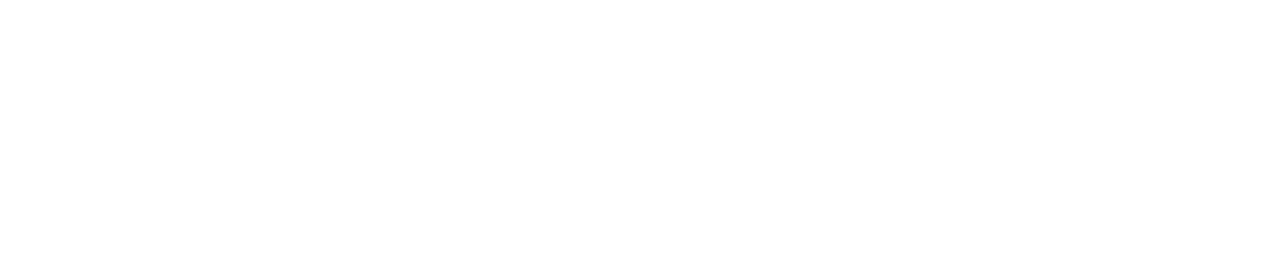
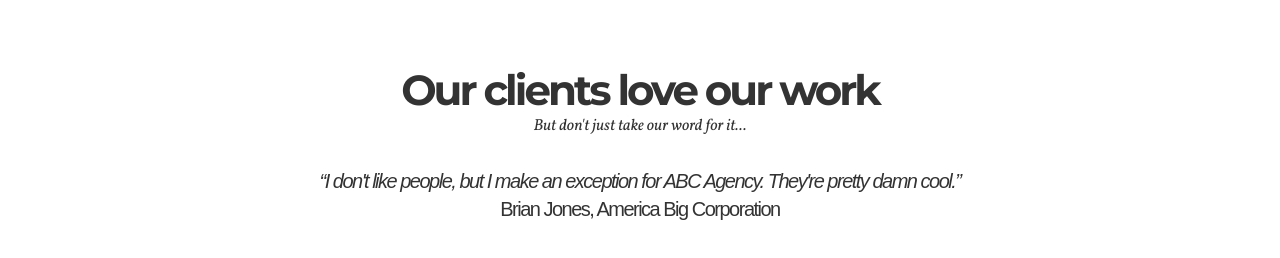
Before and after one commit to edavetisyan/creative-agecy-template-clone, a React (Create React App) app: page / in a window 1280 px wide. Shown: the part 3317-3575 px from the top of the page. Before the commit the page ends 3282 px from the top, so only its background shows below. Built offline with nearby package versions, Linux system fonts and the light colour scheme.

Commit message:
feat: Quotes section

```diff
--- a/src/App.js
+++ b/src/App.js
@@ -1,15 +1,17 @@
 import "./App.css";
 import Header from "./Components/HeaderSection/Header/Header";
-import About from "./Components/AboutSection/About/About"
+import About from "./Components/AboutSection/About/About";
 import BreakNumbers from "./Components/NumbersSection/BreakNumbers";
 import Services from "./Components/ServicesSection/Services/Services";
+import Quotes from "./Components/QuotesSection/Quotes/Quotes";
 function App() {
   return (
     <div className="App">
       <Header />
-      <About/>
-      <BreakNumbers/>
-      <Services/>
+      <About />
+      <BreakNumbers />
+      <Services />
+      <Quotes />
     </div>
   );
 }
--- a/src/Components/HeaderSection/Slider/Slider.js
+++ b/src/Components/HeaderSection/Slider/Slider.js
@@ -43,7 +43,7 @@
     return () => {
       resetTimeout();
     };
-  }, [state]);
+  }, [state, imgArray.length]);
 
   // next slide function
   function nextSlide() {
--- /dev/null
+++ b/src/Components/QuotesSection/Quotes/Quotes.css
@@ -0,0 +1,30 @@
+.Quotes {
+  padding: 100px 20px;
+  text-align: center;
+}
+
+.Quotes .quoteText {
+  font-family: "Source Sans Pro", sans-serif;
+  color: #333;
+  font-size: 20px;
+  line-height: 28px;
+  letter-spacing: -1.5px;
+  opacity: 0;
+  -webkit-transition: all 600ms ease;
+  transition: all 600ms ease;
+}
+
+.Quotes .quoteText[data-active="active"] {
+  opacity: 1;
+}
+
+.Quotes p {
+  margin-bottom: 5px;
+  font-family: "Source Sans Pro", sans-serif;
+  color: #5c5c5c;
+  font-size: 15px;
+  line-height: 22px;
+  font-weight: 400;
+  letter-spacing: -0.5px;
+}
+/*# sourceMappingURL=Quotes.css.map */
--- /dev/null
+++ b/src/Components/QuotesSection/Quotes/Quotes.js
@@ -0,0 +1,49 @@
+import React, { useEffect, useRef, useState } from "react";
+import TitleSection from "../TitleSection/TitleSection";
+import "./Quotes.css";
+function Quotes() {
+  const [curnum, setCurnum] = useState(0);
+  const quote = [
+    {
+      em: "“ABC Agency our the best. Not only did they deliver my work on time, they even walked my dog when I was out of town”",
+      par: "A Smith - Neighbour",
+    },
+    {
+      em: "“I don't like people, but I make an exception for ABC Agency. They're pretty damn cool.”",
+      par: "Brian Jones,  America Big Corporation",
+    },
+  ];
+
+  const timeoutRef = useRef(null);
+  const delay = 5500;
+  function resetTimeout() {
+    if (timeoutRef.current) {
+      clearTimeout(timeoutRef.current);
+    }
+  }
+
+  useEffect(() => {
+    resetTimeout();
+    timeoutRef.current = setTimeout(
+      () => setCurnum((prev) => (prev < quote.length - 1 ? prev + 1 : 0)),
+      delay
+    );
+    return () => {
+      resetTimeout();
+    };
+
+  }, [curnum, quote.length]);
+
+  return (
+    <div className="Quotes">
+      <TitleSection />
+      <p className="quoteText" data-active="active">
+        <em>{quote[curnum].em}</em>
+        <br />
+        {quote[curnum].par}
+      </p>
+    </div>
+  );
+}
+
+export default Quotes;
--- /dev/null
+++ b/src/Components/QuotesSection/Quotes/Quotes.scss
@@ -0,0 +1,24 @@
+.Quotes {
+  padding: 100px 20px;
+  text-align: center;
+  .quoteText {
+    font-family: "Source Sans Pro", sans-serif;
+    color: #333;
+    font-size: 20px;
+    line-height: 28px;
+    letter-spacing: -1.5px;
+    transition: all 600ms ease;
+    &[data-active="active"] {
+      opacity: 1;
+    }
+  }
+  p {
+    margin-bottom: 5px;
+    font-family: "Source Sans Pro", sans-serif;
+    color: #5c5c5c;
+    font-size: 15px;
+    line-height: 22px;
+    font-weight: 400;
+    letter-spacing: -0.5px;
+  }
+}
--- /dev/null
+++ b/src/Components/QuotesSection/TitleSection/TitleSection.css
@@ -0,0 +1,20 @@
+h2 {
+  margin-top: 5px;
+  margin-bottom: 5px;
+  font-family: Montserrat, sans-serif;
+  font-size: 42px;
+  line-height: 40px;
+  font-weight: 700;
+  letter-spacing: -3px;
+}
+
+h5 {
+  margin-top: 5px;
+  margin-bottom: 30px;
+  font-family: Vollkorn, serif;
+  font-size: 16px;
+  line-height: 22px;
+  font-style: italic;
+  font-weight: 400;
+}
+/*# sourceMappingURL=TitleSection.css.map */
--- /dev/null
+++ b/src/Components/QuotesSection/TitleSection/TitleSection.js
@@ -0,0 +1,54 @@
+import React, { useEffect } from "react";
+import "./TitleSection.css";
+function TitleSection() {
+  function onEntry(entry) {
+    entry.forEach((change) => {
+      if (change.isIntersecting) {
+        if (change.target.localName === "h5") {
+          setTimeout(() => {
+            change.target.style.opacity = 1;
+            change.target.style.transform = "translateX(0px) translateY(0px)";
+          }, 750);
+        } else {
+          change.target.style.opacity = 1;
+          change.target.style.transform = "translateX(0px) translateY(0px)";
+        }
+      }
+    });
+  }
+  useEffect(() => {
+    let options = { threshold: [0.1] };
+    let observer = new IntersectionObserver(onEntry, options);
+    let elements = document.querySelectorAll(".animated");
+    console.log(elements);
+    for (let elm of elements) {
+      observer.observe(elm);
+    }
+  }, []);
+  return (
+    <div className="TitleSection">
+      <h2
+        className="animated"
+        style={{
+          transform: `translateX(0px) translateY(80px)`,
+          transition: `opacity 750ms ease 0s, transform 500ms ease 0s`,
+          opacity: 0,
+        }}
+      >
+        Our clients love our work
+      </h2>
+      <h5
+        className="animated"
+        style={{
+          opacity: 0,
+          transform: `translateX(-50px) translateY(0px)`,
+          transition: "opacity 750ms ease 0s, transform 750ms ease 0s",
+        }}
+      >
+        But don't just take our word for it...
+      </h5>
+    </div>
+  );
+}
+
+export default TitleSection;
--- /dev/null
+++ b/src/Components/QuotesSection/TitleSection/TitleSection.scss
@@ -0,0 +1,18 @@
+h2 {
+  margin-top: 5px;
+  margin-bottom: 5px;
+  font-family: Montserrat, sans-serif;
+  font-size: 42px;
+  line-height: 40px;
+  font-weight: 700;
+  letter-spacing: -3px;
+ }
+h5 {
+  margin-top: 5px;
+  margin-bottom: 30px;
+  font-family: Vollkorn, serif;
+  font-size: 16px;
+  line-height: 22px;
+  font-style: italic;
+  font-weight: 400;
+}
```
Also changed, not shown: 2 other files (tests, documents, lock files or other folders).
